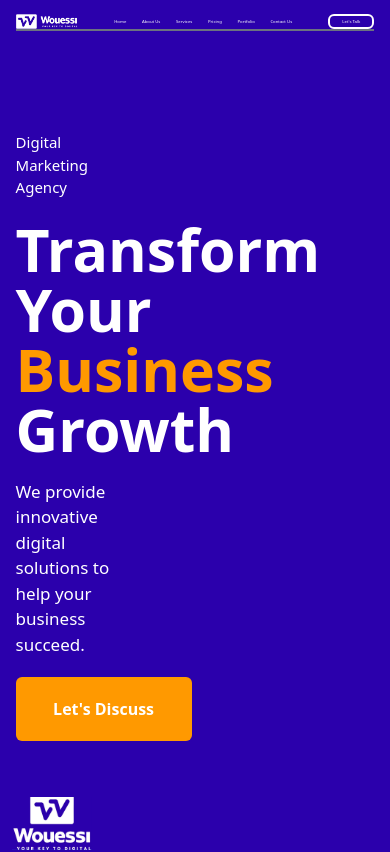
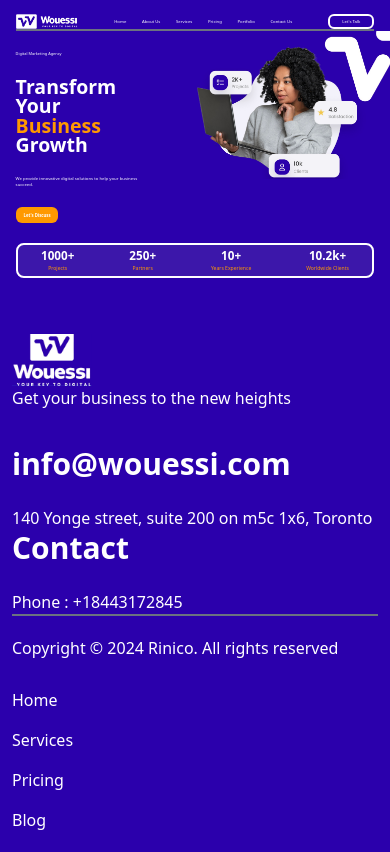
Before and after one commit to Jwaltz02/frontend-react-wouessi-website, a React (Create React App) app: page /Home in a window 390 px wide. Shown: the top 852 px of the page. Built offline with nearby package versions, Linux system fonts and the light colour scheme.

Commit message:
completed landing section of the hompage with a responsive design

```diff
--- a/src/components/Navbar.js
+++ b/src/components/Navbar.js
@@ -31,7 +31,7 @@
             </li>
           </ul>
         </div>
-        <button className="w-[260px] h-[4vw] scale-10 rounded-md border-2 border-white hover:bg-[#FF9900] hover:border-none hover:pl-[3px] text-[1.1vw]">
+        <button className="w-[260px] h-[4vw] rounded-md border-2 border-white hover:bg-[#FF9900] hover:border-transparent text-[1.1vw]">
           Let's Talk
         </button>
       </div>
--- a/src/pages/Home.js
+++ b/src/pages/Home.js
@@ -1,21 +1,47 @@
 import React from "react";
+import Backdrop from "../assets/homepage-backdrop.jpeg";
 
 function Home() {
   return (
-    <div className="bg-[#2B00AC]">
-      <div className="flex flex-col text-white text-left w-[26%] ml-[4%] pt-[100px] gap-y-[20px]">
-        <p className="text-[15px]">Digital Marketing Agency</p>
-        <h1 className="text-[59px]/[60px] font-bold">
-          Transform Your <span className="text-[#FF9900]">Business</span> Growth
-        </h1>
-        <p className="text-[17px]">
-          We provide innovative digital solutions to help your business succeed.
-        </p>
-        <button className="w-44 h-16 rounded-md bg-[#FF9900] font-bold">
-          Let's Discuss
-        </button>
+    <>
+      <div className="bg-[#2B00AC] flex justify-between pb-[5vw]">
+        <div className="flex flex-col text-white text-left w-[33%] ml-[4%] pt-[5vw] gap-y-[20px]">
+          <p className="text-[1vw]">Digital Marketing Agency</p>
+          <h1 className="text-[5vw]/[5vw] font-bold">
+            Transform Your <span className="text-[#FF9900]">Business</span>{" "}
+            Growth
+          </h1>
+          <p className="text-[1.1vw]">
+            We provide innovative digital solutions to help your business
+            succeed.
+          </p>
+          <button className="w-[11vw] h-[4vw] rounded-md bg-[#FF9900] font-bold text-[1.1vw]">
+            Let's Discuss
+          </button>
+        </div>
+        <img src={Backdrop} className="w-[50%] h-[30%]"></img>
       </div>
-    </div>
+      <div className="h-[9vw] bg-[#2B00AC] flex justify-center text-white">
+        <div className="h-8vw w-[92%] items-center bg-[#3c17aa] flex justify-between rounded-[2vw] border-2 border-white">
+          <div className="flex flex-col ml-[6vw]">
+            <h1 className="text-[3vw] font-extrabold">1000+</h1>
+            <p className="text-[1.3vw] text-[#FF9900]">Projects</p>
+          </div>
+          <div className="flex flex-col">
+            <h1 className="text-[3vw] font-extrabold">250+</h1>
+            <p className="text-[1.3vw] text-[#FF9900]">Partners</p>
+          </div>
+          <div className="flex flex-col">
+            <h1 className="text-[3vw] font-extrabold">10+</h1>
+            <p className="text-[1.3vw] text-[#FF9900]">Years Experience</p>
+          </div>
+          <div className="flex flex-col mr-[6vw]">
+            <h1 className="text-[3vw] font-extrabold">10.2k+</h1>
+            <p className="text-[1.3vw] text-[#FF9900]">Worldwide Clients</p>
+          </div>
+        </div>
+      </div>
+    </>
   );
 }
 
```
Also changed, not shown: src/assets/homepage-backdrop.jpeg (added), 1 other file (tests, documents, lock files or other folders).
